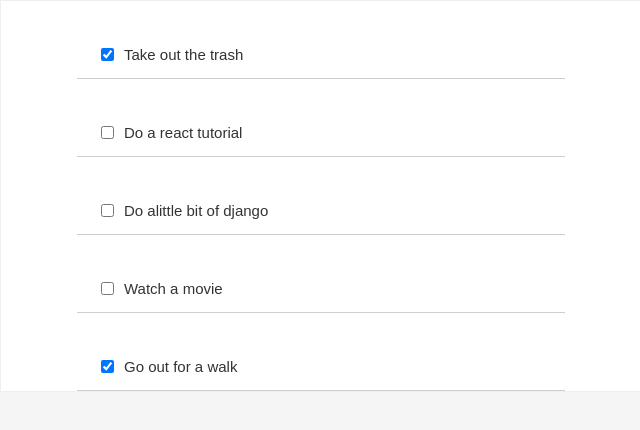
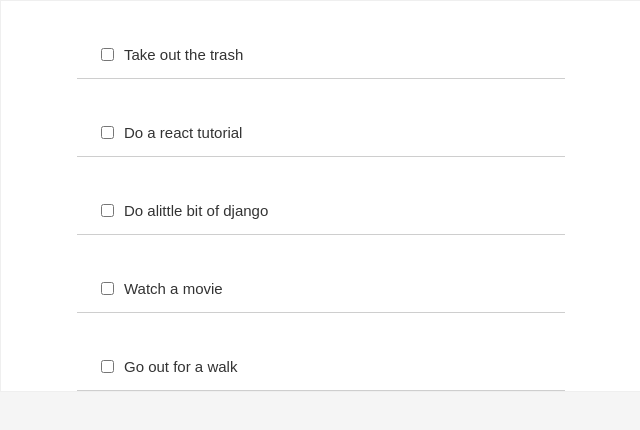
Before and after one commit to edwardosindo/react_todo_app, a React (Create React App) app: page / in a window 1280 px wide. Shown: the top 430 px of the page, without its empty margins (319-959 px from the left). Built offline with nearby package versions, Linux system fonts and the light colour scheme.

Commit message:
Changing state

```diff
--- a/src/App.js
+++ b/src/App.js
@@ -10,14 +10,29 @@
         this.state = {
             todos: todosData
         }
+        this.handleChange = this.handleChange.bind(this)
+    }
+
+    handleChange(id) {
+        this.setState(prevState => {
+            const updatedTodos = prevState.todos.map(todo => {
+                if (todo.id === id) {
+                    todo.completed = !todo.completed
+                }
+                return todo
+            })
+            return {
+                todos: updatedTodos
+            }
+        })
     }
 
     render () {
-        const todoItems = this.state.todos.map(item => <TodoItem key={item.id} item={item} />)
+        const todoItems = this.state.todos.map(item => <TodoItem key={item.id} item={item}
+        handleChange={this.handleChange}/>)
         return (
             <div className="todo-list">
               {todoItems}
-
             </div>
         )
     }
--- a/src/components/TodoItem.js
+++ b/src/components/TodoItem.js
@@ -3,7 +3,11 @@
 function TodoItem(props) {
     return(
         <div className="todo-item">
-            <input type="checkbox" checked={props.item.completed}/>
+            <input
+                type="checkbox"
+                //checked={props.item.completed}
+                onChange={() => props.handleChange(props.item.id)}
+            />
             <p> {props.item.text}</p>
         </div>
     )
```
